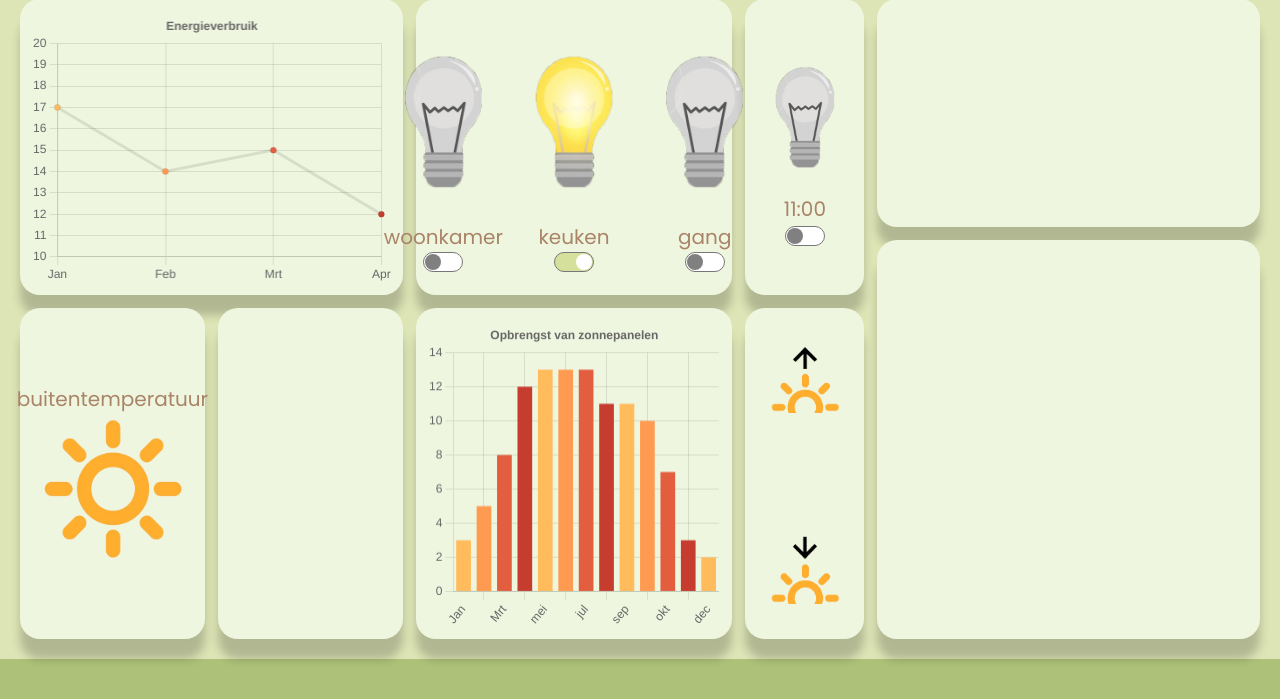
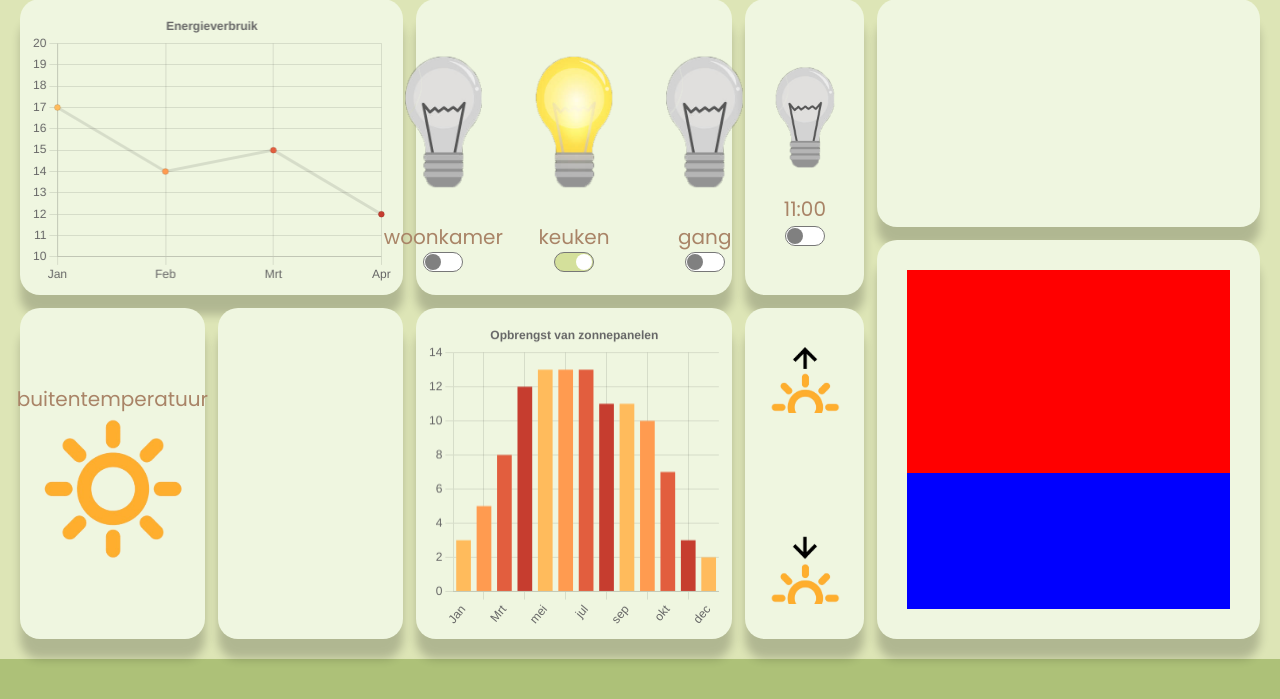
Before and after one commit to 37994/M3DuHu, a PHP site: page / in a window 1280 px wide. Shown: the part 101-800 px from the top of the page. Run offline with PHP 8.4, Linux system fonts and the light colour scheme.

Commit message:
weerOverzicht commit

```diff
--- a/css/style.css
+++ b/css/style.css
@@ -256,8 +256,25 @@ main {
 .doos9 {
     grid-row: 8 / 20;
     grid-column: 14 / 20;
+    display:flex;
+    flex-direction: column;
+    padding: 3rem;
 }
 
+.weerVandaag{
+    height:30rem;
+    background: red;
+}
+
+.weerOverzicht{
+    height:20rem;
+    background: blue;
+    display: flex;
+}
+
+.overigeDagen{
+    width: 20rem;
+}
 
 footer{
     width: 100%;
--- a/index.html
+++ b/index.html
@@ -103,8 +103,15 @@
             </div>
         </section>
         <section class="dozen doos9">
-            <div id="vandaag--js"></div>
-            <div id="overzicht--js"></div>
+            <div id="vandaag--js" class="weerVandaag"></div>
+            <div id="overzicht--js" class="weerOverzicht">
+                <div class="overigeDagen"></div>
+                <div class="overigeDagen"></div>
+                <div class="overigeDagen"></div>
+                <div class="overigeDagen"></div>
+                <div class="overigeDagen"></div>
+                <div class="overigeDagen"></div>
+            </div>
         </section>
     </main>
     <footer>
```
